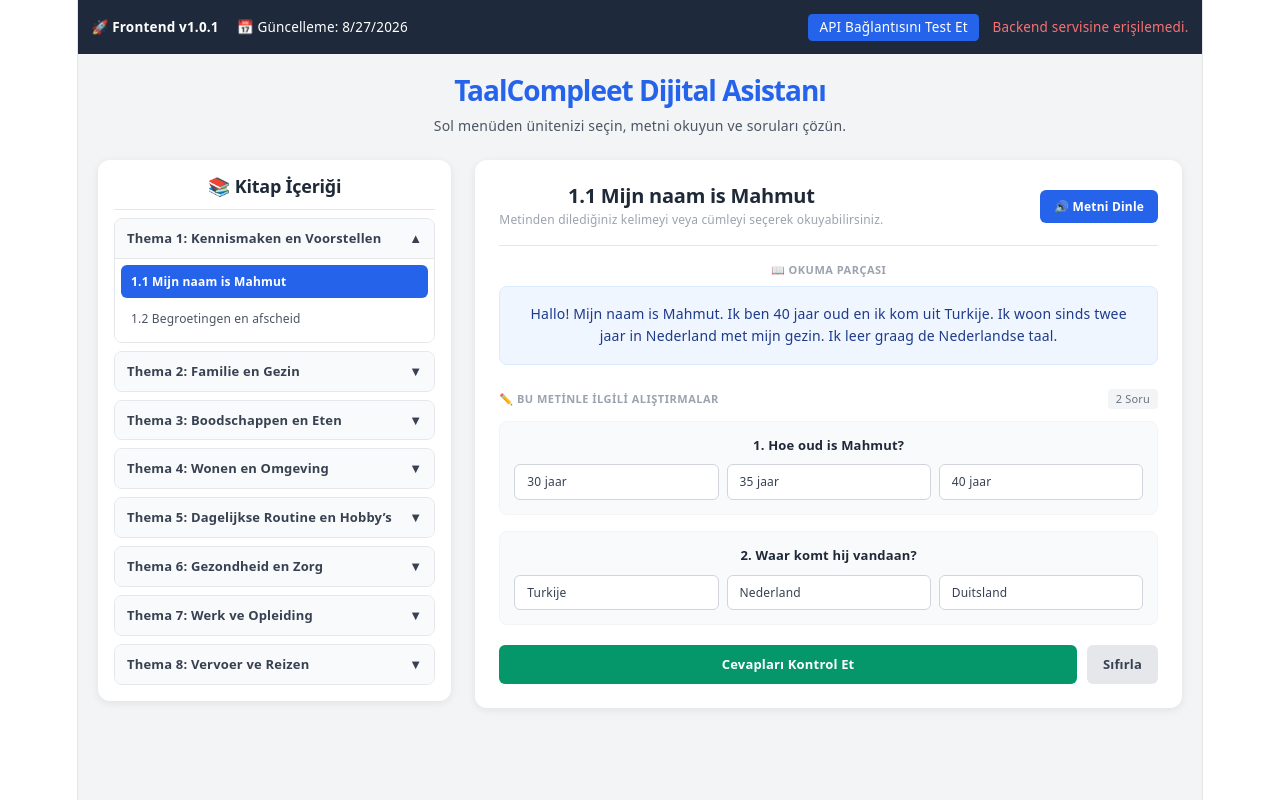
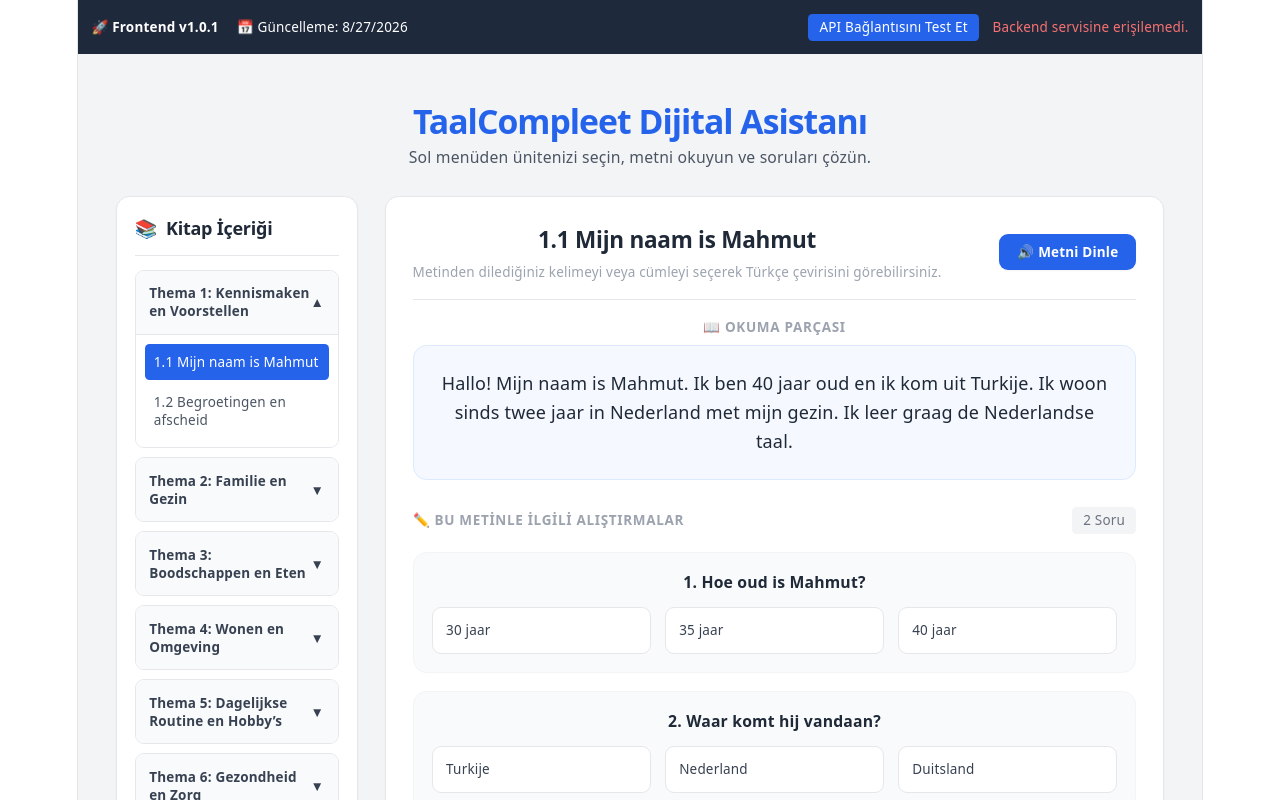
Before and after one commit to MahmutEngin/mahmut-devops-frontend, a React (Vite) app: page / in a window 1280 px wide. Shown: the top 800 px of the page. Built offline with nearby package versions, Linux system fonts and the light colour scheme; no server answers.

Commit message:
feat: expand layout width and add contextual translation popup

```diff
--- a/src/components/BookReader.tsx
+++ b/src/components/BookReader.tsx
@@ -7,6 +7,11 @@
   const [userAnswers, setUserAnswers] = useState<{ [questionId: number]: string }>({});
   const [showResults, setShowResults] = useState<boolean>(false);
 
+  // Seçilen metin ve Türkçe çeviri durumu
+  const [selectedText, setSelectedText] = useState<string>('');
+  const [translation, setTranslation] = useState<string | null>(null);
+  const [isTranslating, setIsTranslating] = useState<boolean>(false);
+
   const toggleTheme = (themeId: string) => {
     setActiveThemeId(activeThemeId === themeId ? '' : themeId);
   };
@@ -15,6 +20,8 @@
     setSelectedSection(section);
     setUserAnswers({});
     setShowResults(false);
+    setSelectedText('');
+    setTranslation(null);
   };
 
   const handleOptionSelect = (questionId: number, option: string) => {
@@ -37,69 +44,77 @@
     setShowResults(false);
   };
 
+  // Metin Seçimi Algılama ve Çeviri Çağrısı
+  const handleTextSelection = async () => {
+    const selection = window.getSelection()?.toString().trim();
+    if (selection && selection.length > 0) {
+      setSelectedText(selection);
+      setIsTranslating(true);
+      setTranslation(null);
+
+      try {
+        // Free Google Translate API Endpoint
+        const response = await fetch(
+          `https://translate.googleapis.com/translate_a/single?client=gtx&sl=nl&tl=tr&dt=t&q=${encodeURIComponent(selection)}`
+        );
+        const data = await response.json();
+        if (data && data[0]) {
+          const translatedStr = data[0].map((item: any) => item[0]).join('');
+          setTranslation(translatedStr);
+        } else {
+          setTranslation('Çeviri alınamadı.');
+        }
+      } catch (err) {
+        setTranslation('Çeviri servisine bağlanılamadı.');
+      } finally {
+        setIsTranslating(false);
+      }
+    }
+  };
+
   return (
-    <div style={{ backgroundColor: '#f3f4f6', minHeight: '100vh', padding: '20px', fontFamily: 'system-ui, sans-serif' }}>
+    <div className="w-full min-h-screen bg-gray-100 p-4 md:p-6 font-sans">
 
       {/* Header */}
-      <div style={{ textAlign: 'center', marginBottom: '24px' }}>
-        <h1 style={{ color: '#2563eb', fontSize: '28px', fontWeight: 'bold', margin: '0 0 8px 0' }}>
+      <div className="text-center mb-6">
+        <h1 className="text-3xl font-extrabold text-blue-600 mb-1">
           TaalCompleet Dijital Asistanı
         </h1>
-        <p style={{ color: '#4b5563', fontSize: '14px', margin: 0 }}>
+        <p className="text-gray-600 text-sm">
           Sol menüden ünitenizi seçin, metni okuyun ve soruları çözün.
         </p>
       </div>
 
-      {/* Main Container */}
-      <div style={{ maxWidth: '1100px', margin: '0 auto', display: 'flex', gap: '24px', alignItems: 'flex-start', flexWrap: 'wrap' }}>
+      {/* Main Container - Genişlik Tam Sayfa */}
+      <div className="w-full max-w-[98%] mx-auto grid grid-cols-1 md:grid-cols-4 gap-6">
 
-        {/* Sol Menü / Kitap İçeriği */}
-        <div style={{ flex: '1 1 300px', backgroundColor: '#ffffff', padding: '16px', borderRadius: '12px', boxShadow: '0 2px 8px rgba(0,0,0,0.08)' }}>
-          <h2 style={{ fontSize: '18px', fontWeight: 'bold', color: '#1f2937', borderBottom: '1px solid #e5e7eb', paddingBottom: '12px', marginTop: 0 }}>
-            📚 Kitap İçeriği
+        {/* Sol Menü / Kitap İçeriği (1 Sütun) */}
+        <div className="md:col-span-1 bg-white p-4 rounded-xl shadow-sm h-fit border border-gray-200">
+          <h2 className="text-base font-bold text-gray-800 border-b pb-3 mb-3 flex items-center gap-2">
+            <span>📚</span> Kitap İçeriği
           </h2>
-          <div style={{ display: 'flex', flexDirection: 'column', gap: '8px' }}>
+          <div className="space-y-2">
             {bookData.map((theme: Theme) => (
-              <div key={theme.id} style={{ border: '1px solid #e5e7eb', borderRadius: '8px', overflow: 'hidden' }}>
+              <div key={theme.id} className="border border-gray-200 rounded-lg overflow-hidden">
                 <button
                   onClick={() => toggleTheme(theme.id)}
-                  style={{
-                    width: '100%',
-                    textAlign: 'left',
-                    padding: '10px 12px',
-                    fontWeight: '600',
-                    backgroundColor: '#f9fafb',
-                    border: 'none',
-                    cursor: 'pointer',
-                    display: 'flex',
-                    justifyContent: 'space-between',
-                    alignItems: 'center',
-                    fontSize: '13px',
-                    color: '#374151'
-                  }}
+                  className="w-full text-left p-3 font-semibold bg-gray-50 hover:bg-gray-100 flex justify-between items-center text-xs text-gray-700"
                 >
                   <span>{theme.title}</span>
                   <span>{activeThemeId === theme.id ? '▲' : '▼'}</span>
                 </button>
 
                 {activeThemeId === theme.id && (
-                  <div style={{ backgroundColor: '#ffffff', padding: '6px', borderTop: '1px solid #e5e7eb', display: 'flex', flexDirection: 'column', gap: '4px' }}>
+                  <div className="bg-white p-2 space-y-1 border-t border-gray-200">
                     {theme.sections.map((sec: Section) => (
                       <button
                         key={sec.id}
                         onClick={() => handleSelectSection(sec)}
-                        style={{
-                          width: '100%',
-                          textAlign: 'left',
-                          padding: '8px 10px',
-                          fontSize: '12px',
-                          borderRadius: '6px',
-                          border: 'none',
-                          cursor: 'pointer',
-                          backgroundColor: selectedSection.id === sec.id ? '#2563eb' : 'transparent',
-                          color: selectedSection.id === sec.id ? '#ffffff' : '#4b5563',
-                          fontWeight: selectedSection.id === sec.id ? '600' : 'normal'
-                        }}
+                        className={`w-full text-left p-2 text-xs rounded transition-colors ${
+                          selectedSection.id === sec.id
+                            ? 'bg-blue-600 text-white font-medium'
+                            : 'text-gray-600 hover:bg-blue-50'
+                        }`}
                       >
                         {sec.title}
                       </button>
@@ -111,101 +126,101 @@
           </div>
         </div>
 
-        {/* Sağ Taraf / Okuma ve Alıştırmalar */}
-        <div style={{ flex: '2 1 600px', backgroundColor: '#ffffff', padding: '24px', borderRadius: '12px', boxShadow: '0 2px 8px rgba(0,0,0,0.08)' }}>
+        {/* Sağ Taraf / Okuma ve Alıştırmalar (3 Sütun - Sayfayı Dolduran Yapı) */}
+        <div className="md:col-span-3 space-y-6">
+          <div className="bg-white p-6 rounded-xl shadow-sm border border-gray-200">
 
             {/* Başlık ve Dinle Butonu */}
-          <div style={{ display: 'flex', justifyContent: 'space-between', alignItems: 'center', borderBottom: '1px solid #e5e7eb', paddingBottom: '16px', marginBottom: '16px' }}>
+            <div className="flex justify-between items-center border-b pb-4 mb-4">
               <div>
-              <h2 style={{ fontSize: '20px', fontWeight: 'bold', color: '#1f2937', margin: 0 }}>{selectedSection.title}</h2>
-              <p style={{ fontSize: '12px', color: '#9ca3af', margin: '4px 0 0 0' }}>
-                Metinden dilediğiniz kelimeyi veya cümleyi seçerek okuyabilirsiniz.
+                <h2 className="text-xl font-bold text-gray-800">{selectedSection.title}</h2>
+                <p className="text-xs text-gray-400 mt-1">
+                  Metinden dilediğiniz kelimeyi veya cümleyi seçerek Türkçe çevirisini görebilirsiniz.
                 </p>
               </div>
               <button
                 onClick={handleSpeech}
-              style={{
-                backgroundColor: '#2563eb',
-                color: '#ffffff',
-                border: 'none',
-                padding: '8px 14px',
-                borderRadius: '6px',
-                fontSize: '12px',
-                fontWeight: '600',
-                cursor: 'pointer'
-              }}
+                className="bg-blue-600 hover:bg-blue-700 text-white px-4 py-2 rounded-lg text-xs font-semibold flex items-center gap-2 transition-colors shadow-sm"
               >
                 🔊 Metni Dinle
               </button>
             </div>
 
-          {/* OKUMA PARÇASI */}
-          <div style={{ marginBottom: '24px' }}>
-            <span style={{ fontSize: '11px', fontWeight: 'bold', color: '#9ca3af', letterSpacing: '0.5px', display: 'block', marginBottom: '8px' }}>
+            {/* OKUMA PARÇASI & ÇEVİRİ ALANI */}
+            <div className="mb-6">
+              <span className="text-xs font-bold text-gray-400 uppercase tracking-wider block mb-2">
                 📖 OKUMA PARÇASI
               </span>
-            <div style={{ backgroundColor: '#eff6ff', padding: '16px', borderRadius: '8px', border: '1px solid #dbeafe', color: '#1e3a8a', lineHeight: '1.6', fontSize: '14px' }}>
+
+              {/* Metin Seçimi Olayı Eklendi */}
+              <div
+                onMouseUp={handleTextSelection}
+                className="bg-blue-50/60 p-5 rounded-xl border border-blue-100 text-gray-800 leading-relaxed text-base cursor-text select-text"
+              >
                 {selectedSection.readingText}
               </div>
+
+              {/* Seçilen Kelime / Cümle Türkçe Çeviri Paneli */}
+              {selectedText && (
+                <div className="mt-4 p-4 bg-amber-50 border border-amber-200 rounded-xl shadow-sm">
+                  <div className="flex justify-between items-center mb-1">
+                    <span className="text-xs font-bold text-amber-800 uppercase">
+                      🇳🇱 Seçilen Metin: <span className="italic font-normal text-gray-900">"{selectedText}"</span>
+                    </span>
+                    <button
+                      onClick={() => { setSelectedText(''); setTranslation(null); }}
+                      className="text-xs text-gray-400 hover:text-gray-600 font-bold"
+                    >
+                      ✕ Kapat
+                    </button>
+                  </div>
+                  <div className="text-sm font-semibold text-emerald-800 mt-2">
+                    🇹🇷 Türkçe Anlamı: {' '}
+                    {isTranslating ? (
+                      <span className="text-amber-600 animate-pulse font-normal">Çevriliyor...</span>
+                    ) : (
+                      <span className="text-gray-900 font-medium">{translation}</span>
+                    )}
+                  </div>
+                </div>
+              )}
             </div>
 
             {/* ALIŞTIRMALAR */}
             <div>
-            <div style={{ display: 'flex', justifyContent: 'space-between', alignItems: 'center', marginBottom: '12px' }}>
-              <span style={{ fontSize: '11px', fontWeight: 'bold', color: '#9ca3af', letterSpacing: '0.5px' }}>
+              <div className="flex justify-between items-center mb-4">
+                <span className="text-xs font-bold text-gray-400 uppercase tracking-wider">
                   ✏️ BU METİNLE İLGİLİ ALIŞTIRMALAR
                 </span>
-              <span style={{ fontSize: '11px', backgroundColor: '#f3f4f6', padding: '2px 8px', borderRadius: '4px', color: '#6b7280' }}>
+                <span className="text-xs bg-gray-100 px-2.5 py-1 rounded text-gray-500 font-medium">
                   {selectedSection.questions.length} Soru
                 </span>
               </div>
 
-            <div style={{ display: 'flex', flexDirection: 'column', gap: '16px' }}>
+              <div className="space-y-4">
                 {selectedSection.questions.map((q, idx) => (
-                <div key={q.id} style={{ backgroundColor: '#f9fafb', padding: '14px', borderRadius: '8px', border: '1px solid #f3f4f6' }}>
-                  <p style={{ fontWeight: '600', color: '#1f2937', fontSize: '13px', margin: '0 0 10px 0' }}>
+                  <div key={q.id} className="bg-gray-50 p-4 rounded-xl border border-gray-100">
+                    <p className="font-semibold text-gray-800 text-sm mb-3">
                       {idx + 1}. {q.question}
                     </p>
-                  <div style={{ display: 'flex', gap: '8px', flexWrap: 'wrap' }}>
+                    <div className="grid grid-cols-1 sm:grid-cols-3 gap-3">
                       {q.options.map(opt => {
                         const isSelected = userAnswers[q.id] === opt;
                         const isCorrect = q.correctAnswer === opt;
-
-                      let bg = '#ffffff';
-                      let color = '#374151';
-                      let borderColor = '#d1d5db';
+                        let btnStyle = "border-gray-200 bg-white text-gray-700 hover:bg-gray-50";
 
                         if (showResults) {
-                        if (isCorrect) {
-                          bg = '#059669';
-                          color = '#ffffff';
-                          borderColor = '#059669';
+                          if (isCorrect) btnStyle = "bg-green-600 text-white border-green-600 font-semibold";
+                          else if (isSelected) btnStyle = "bg-red-500 text-white border-red-500";
                         } else if (isSelected) {
-                          bg = '#ef4444';
-                          color = '#ffffff';
-                          borderColor = '#ef4444';
-                        }
-                      } else if (isSelected) {
-                        bg = '#2563eb';
-                        color = '#ffffff';
-                        borderColor = '#2563eb';
+                          btnStyle = "bg-blue-600 text-white border-blue-600 font-semibold";
                         }
 
                         return (
                           <button
                             key={opt}
                             onClick={() => handleOptionSelect(q.id, opt)}
-                          style={{
-                            padding: '8px 12px',
-                            borderRadius: '6px',
-                            border: `1px solid ${borderColor}`,
-                            backgroundColor: bg,
-                            color: color,
-                            fontSize: '12px',
-                            cursor: 'pointer',
-                            flex: '1 1 120px',
-                            textAlign: 'left'
-                          }}
+                            className={`p-3 rounded-lg border text-xs text-left transition-all ${btnStyle}`}
                           >
                             {opt}
                           </button>
@@ -217,35 +232,16 @@
               </div>
 
               {/* Aksiyon Butonları */}
-            <div style={{ display: 'flex', gap: '10px', marginTop: '20px' }}>
+              <div className="flex gap-3 mt-6">
                 <button
                   onClick={() => setShowResults(true)}
-                style={{
-                  flex: 1,
-                  backgroundColor: '#059669',
-                  color: '#ffffff',
-                  border: 'none',
-                  padding: '10px',
-                  borderRadius: '6px',
-                  fontWeight: '600',
-                  fontSize: '13px',
-                  cursor: 'pointer'
-                }}
+                  className="flex-1 bg-emerald-600 hover:bg-emerald-700 text-white py-3 rounded-lg font-semibold text-sm transition-colors shadow-sm"
                 >
                   Cevapları Kontrol Et
                 </button>
                 <button
                   onClick={handleReset}
-                style={{
-                  backgroundColor: '#e5e7eb',
-                  color: '#374151',
-                  border: 'none',
-                  padding: '10px 16px',
-                  borderRadius: '6px',
-                  fontWeight: '600',
-                  fontSize: '13px',
-                  cursor: 'pointer'
-                }}
+                  className="bg-gray-200 hover:bg-gray-300 text-gray-700 px-5 py-3 rounded-lg font-semibold text-sm transition-colors"
                 >
                   Sıfırla
                 </button>
@@ -254,6 +250,7 @@
             </div>
 
           </div>
+        </div>
 
       </div>
     </div>
```
Lines whose indentation alone changed are shown as unchanged.
